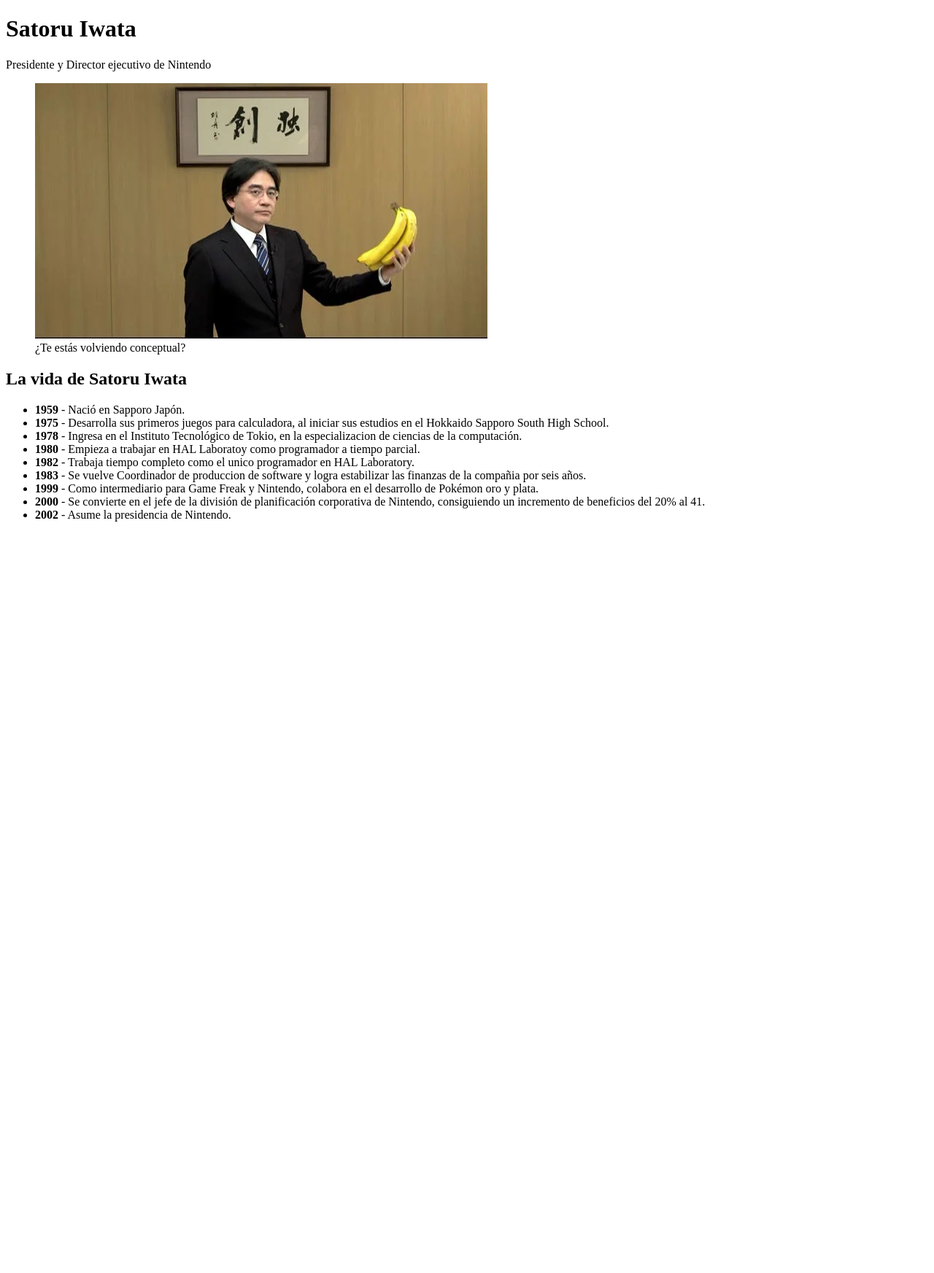
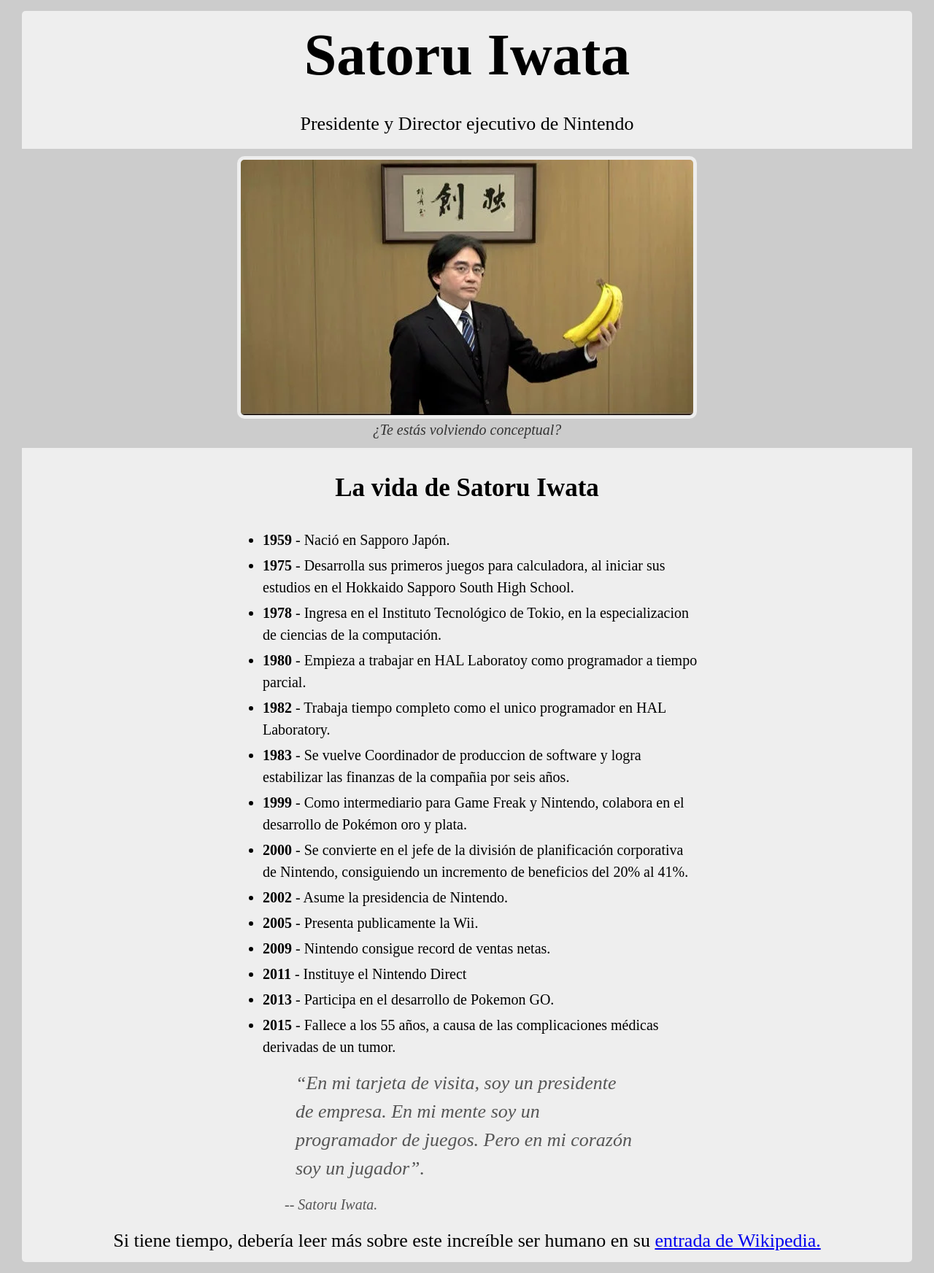
Before and after one commit to RoySS248/Odin-s-practices, a plain HTML site: page HTML_and_CSS_Basics/Responsive_Web_Design/8_Responsive_web_design_projects/1_Build_a_tribute_page/build-a-tribute-page.html in a window 1280 px wide. Shown: the whole page at 73% size. Before the commit the page ends 800 px from the top, so only its background shows below. Drawn offline with Linux system fonts and the light colour scheme.

Commit message:
Tributo-Update

```diff
--- /dev/null
+++ b/HTML_and_CSS_Basics/Responsive_Web_Design/8_Responsive_web_design_projects/1_Build_a_tribute_page/Assets/tribute-page.css
@@ -0,0 +1,76 @@
+
+body{
+  margin: 15px;
+  background-color: #ccc;
+  font-size: 20px;
+  font-family: serif, sans-serif;
+  text-align: center;
+  line-height: 1.5;
+}
+h1{
+  font-size: 80px;
+  margin: 0;
+}
+
+p{
+  margin: 5px;
+  padding: 10px;
+  font-size: 26px;
+}
+
+h2{
+  font-size: 35px;
+}
+
+main{
+  margin: 0 15px;
+  padding: 0;
+  background: #eee;
+  border-radius: 5px;
+}
+#img-div {
+  margin: 0;
+  padding: 10px;
+  align-items: stretch;
+  background-color: #ccc;
+}
+img {
+  max-width: 100%;
+  display: block;
+  margin: 0 auto;
+  border: 5px solid #eee;
+  border-radius: 10px;
+}
+#img-caption {
+  font-style: italic;
+  color: #333;
+}
+ul{
+  text-align: left;
+  max-width: 600px;
+  margin: 0 auto;
+  font-size: 20px;
+}
+li{
+  margin:5px 0;
+}
+blockquote{
+  margin: 0 auto;
+  font-style: italic;
+  color: #555;
+  max-width:500px;
+  text-align: left;
+}
+
+@media (max-width:400px){
+  ul{
+    font-size: 10px;
+    line-height: 1.1;
+  }
+  blockquote{
+    max-width: 300px;
+  }
+  p {
+    font-size: 20px;
+  }
+}
--- a/HTML_and_CSS_Basics/Responsive_Web_Design/8_Responsive_web_design_projects/1_build-a-tribute-page.html
+++ b/HTML_and_CSS_Basics/Responsive_Web_Design/8_Responsive_web_design_projects/1_Build_a_tribute_page/build-a-tribute-page.html
@@ -1,7 +1,7 @@
 <!DOCTYPE html>
 <html lang="es">
-
 <head>
+  <link rel="stylesheet" href="./Assets/tribute-page.css">
   <meta charset="utf-8">
   <title>Tribute Page: Satoru Iwata</title>
 </head>
@@ -11,14 +11,12 @@
     <h1 id="title">Satoru Iwata</h1>
     <p>Presidente y Director ejecutivo de Nintendo</p>
     <figure id="img-div">
-      <img
-        src="./Assets/SatoruIwata.jpg"
-        alt="Satoru Iwata"/>
-      <figcaption id="imgcaption">
+      <img id="image" src="./Assets/SatoruIwata.jpg" alt="Satoru Iwata" />
+      <figcaption id="img-caption">
         ¿Te estás volviendo conceptual?
       </figcaption>
     </figure>
-    <section class="info">
+    <section class="tribute-info">
       <h2 id="LifeTime">
         La vida de Satoru Iwata
       </h2>
@@ -30,10 +28,27 @@
         <li><strong>1982</strong> - Trabaja tiempo completo como el unico programador en HAL Laboratory.</li>
         <li><strong>1983</strong> - Se vuelve Coordinador de produccion de software y logra estabilizar las finanzas de la compañia por seis años.</li>
         <li><strong>1999</strong> - Como intermediario para Game Freak y Nintendo, colabora en el desarrollo de Pokémon oro y plata.</li>
-        <li><strong>2000</strong> - Se convierte en el jefe de la división de planificación corporativa de Nintendo, consiguiendo un incremento de beneficios del 20% al 41.</li>
+        <li><strong>2000</strong> - Se convierte en el jefe de la división de planificación corporativa de Nintendo, consiguiendo un incremento de beneficios del 20% al 41%.</li>
         <li><strong>2002</strong> - Asume la presidencia de Nintendo.</li>
+        <li><strong>2005</strong> - Presenta publicamente la Wii.</li>
+        <li><strong>2009</strong> - Nintendo consigue record de ventas netas.</li>
+        <li><strong>2011</strong> - Instituye el Nintendo Direct</li>
+        <li><strong>2013</strong> - Participa en el desarrollo de Pokemon GO.</li>
+        <li><strong>2015</strong> - Fallece a los 55 años, a causa de las complicaciones médicas derivadas de un tumor.</li>
+      </ul>
 
-      </ul>
+      <blockquote cite="https://www.muyinteresante.es/cultura/articulo/8-frases-celebres-de-satoru-iwata-811436787108">
+        <p>
+          “En mi tarjeta de visita, soy un presidente de empresa.
+          En mi mente soy un programador de juegos.
+          Pero en mi corazón soy un jugador”.
+        </p>
+        <cite>-- Satoru Iwata.</cite>
+      </blockquote>
+      <p>
+        Si tiene tiempo, debería leer más sobre este increíble ser humano en su
+        <a href="https://es.wikipedia.org/wiki/Satoru_Iwata" target="_blank">entrada de Wikipedia.</a>
+      </p>
 
     </section>
 
```
Also changed, not shown: HTML_and_CSS_Basics/Responsive_Web_Design/8_Responsive_web_design_projects/2_Build_a_survey_form/build-a-survey-form.html (added, +57 -0 lines), HTML_and_CSS_Basics/Responsive_Web_Design/1_Basic_HTML_and_HTML_5/26_nest-many-elements-within-a-single-div-element.html (indentation only), HTML_and_CSS_Basics/Responsive_Web_Design/8_Responsive_web_design_projects/1_Build_a_tribute_page/Assets/SatoruIwata.jpg (renamed from HTML_and_CSS_Basics/Responsive_Web_Design/8_Responsive_web_design_projects/Assets/SatoruIwata.jpg).
